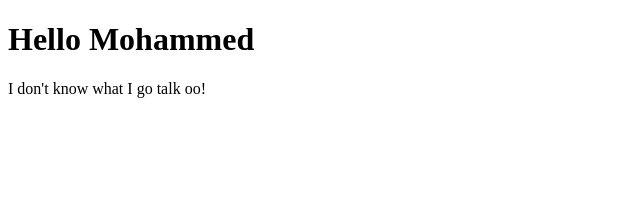
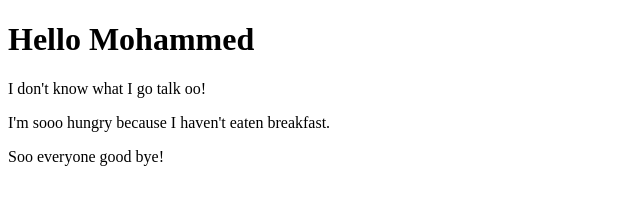
Before and after one commit to mohammedabdulai/resume, a plain HTML site: page index.html in a window 1280 px wide. Shown: the whole page, without its empty margins (0-640 px from the left). Drawn offline with Linux system fonts and the light colour scheme.

Commit message:
added goobye message

```diff
--- a/index.html
+++ b/index.html
@@ -8,6 +8,8 @@
     <h1> Hello Mohammed</h1>
   </header>
   <p>I don't know what I go talk oo!</p>
+  <p>I'm sooo hungry because I haven't eaten breakfast.</p>
+  <p>Soo everyone good bye!</p>
 </body>
 
 </html>
```
